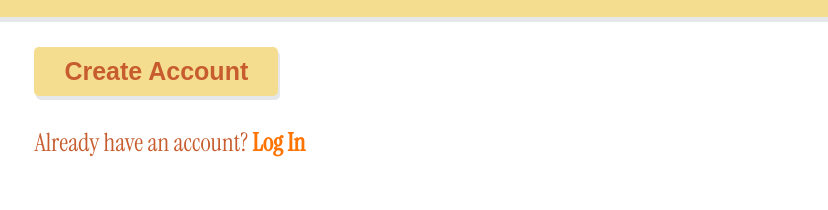
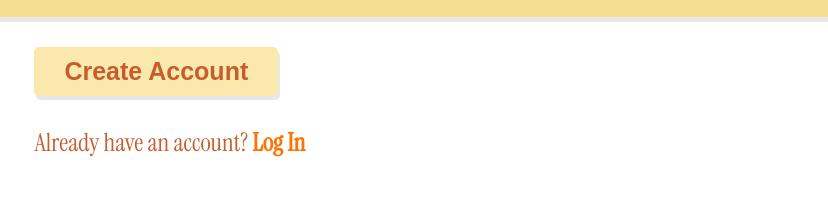
Before and after one commit to RitaIssa/sign_up_form, a plain HTML site: page index.html in a window 1280 px wide. In both pictures the pointer is over the button "Create Account". Shown: the part 590-800 px from the top of the page, 452-1280 px from the left. Drawn offline with Linux system fonts and the light colour scheme; a web font is replaced by a local one.

Commit message:
minor updates

```diff
--- a/styles.css
+++ b/styles.css
@@ -107,6 +107,7 @@ button{
     margin-bottom: 30px;
     font-weight: bolder;
     box-shadow: 2px 4px #E5E7EB;
+    cursor: pointer;
 }
 
 .hyperlink, a{
@@ -127,3 +128,11 @@ a{
         margin-left: 350px;
     }
 }
+
+button:hover{
+    background-color: #fae8ad;
+}
+
+a:hover{
+    font-size: 28px;
+}
```
